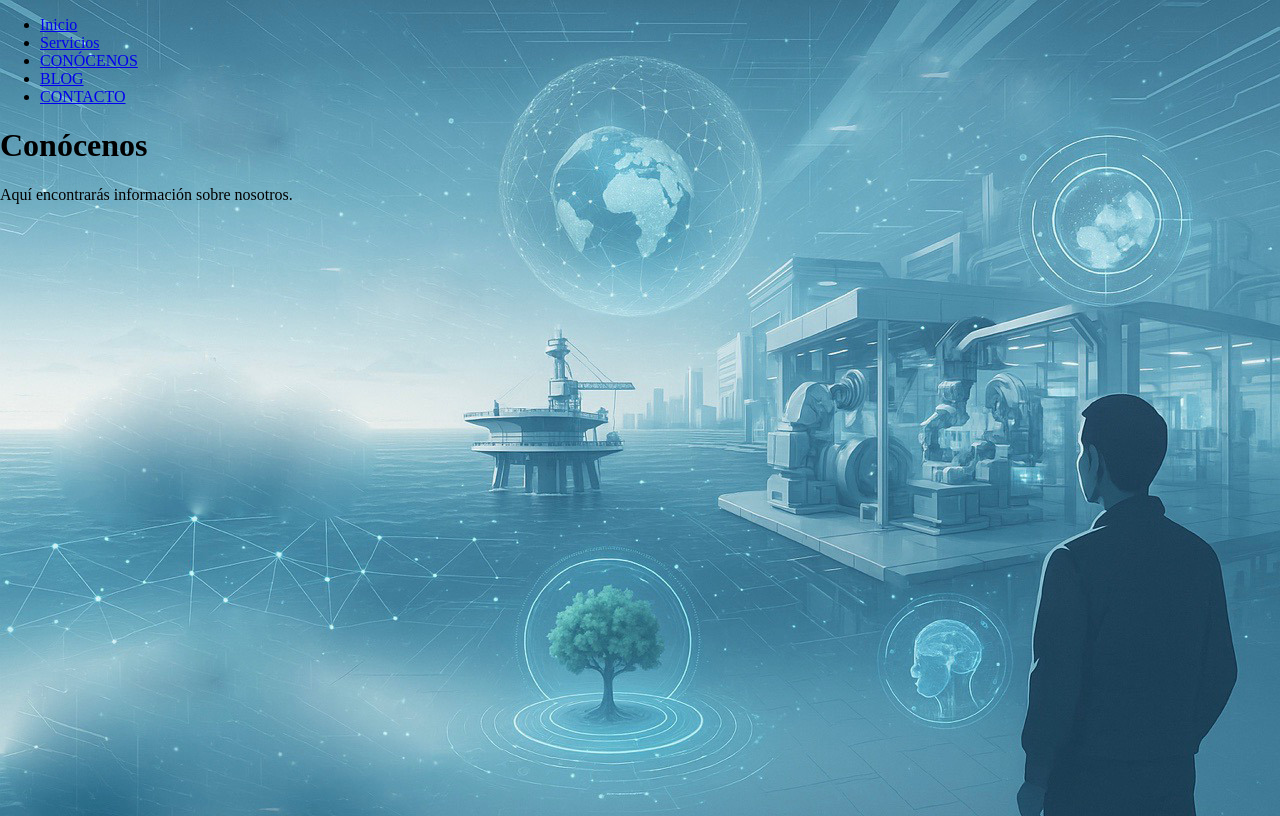
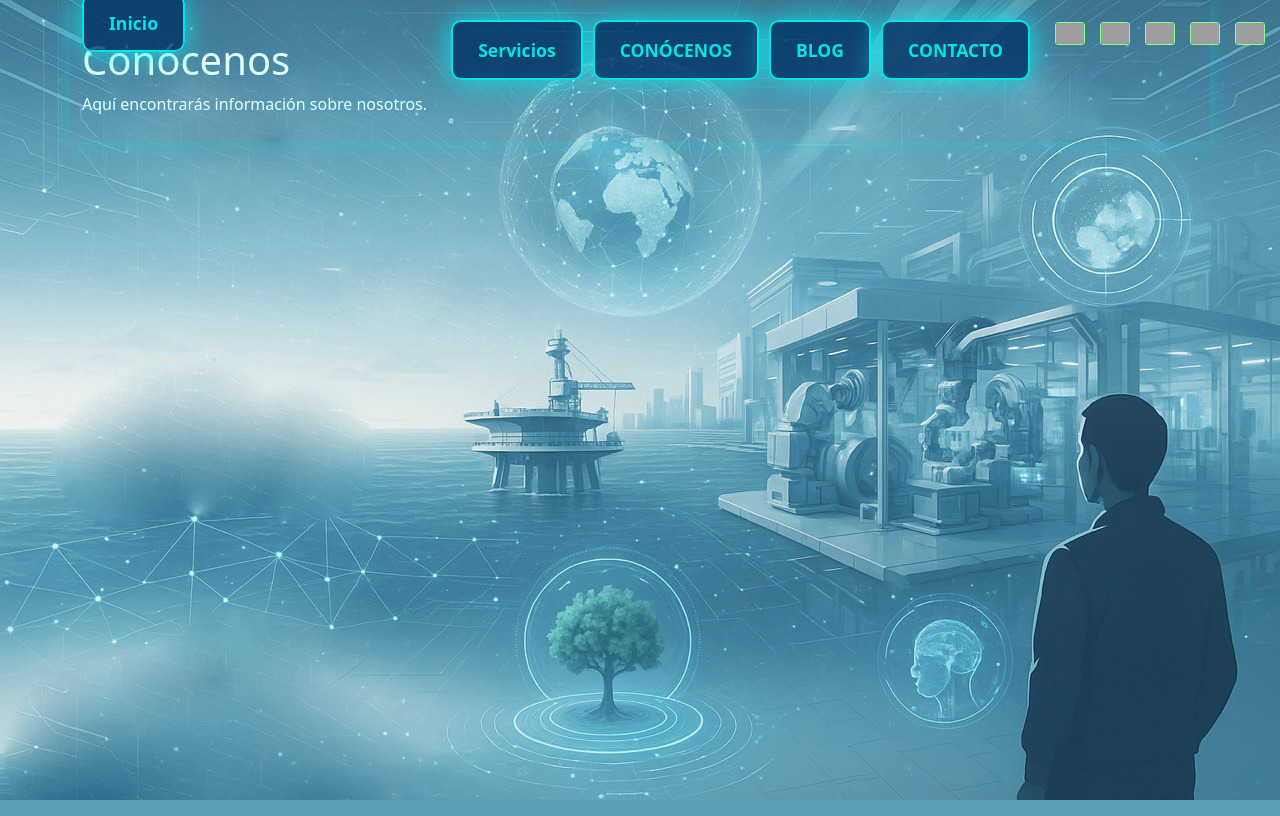
Before and after one commit to Daly2025/omanxus, a PHP site: page /conocenos.php in a window 1280 px wide. Run offline with PHP 8.4, Linux system fonts and the light colour scheme; grey boxes are pictures that could not be loaded.

Commit message:
conocenos idioma

```diff
--- a/conocenos.php
+++ b/conocenos.php
@@ -1,37 +1,108 @@
 <?php
-// Incluir el archivo de idioma para la internacionalización
-include 'lang/' . (isset($_SESSION['lang']) ? $_SESSION['lang'] : 'es') . '.php';
+// Inicia la sesión para manejar el idioma
+session_start();
+
+// Define el idioma por defecto si no está establecido
+if (!isset($_SESSION['lang'])) {
+    $_SESSION['lang'] = 'es'; // Español como idioma por defecto
+}
+
+// Cambia el idioma si se selecciona uno nuevo
+if (isset($_GET['lang'])) {
+    $_SESSION['lang'] = $_GET['lang'];
+}
+
+// Carga el archivo de idioma basado en $_SESSION['lang']
+// Asegúrate de que el archivo exista para evitar errores
+$lang_file = 'lang/' . $_SESSION['lang'] . '.php';
+if (file_exists($lang_file)) {
+    include $lang_file;
+} else {
+    // Si el archivo de idioma no existe, carga el español por defecto
+    include 'lang/es.php';
+}
+
 ?>
 <!DOCTYPE html>
-<html lang="es">
+<html lang="<?php echo $_SESSION['lang']; ?>">
 <head>
     <meta charset="UTF-8">
     <meta name="viewport" content="width=device-width, initial-scale=1.0">
+    <!-- Bootstrap CSS -->
+    <link href="https://cdn.jsdelivr.net/npm/bootstrap@5.3.3/dist/css/bootstrap.min.css" rel="stylesheet" integrity="sha384-QWTKZyjpPEjISv5WaRU9OFeRpok6YctnYmDr5pNlyT2bRjXh0JMhjY6hW+ALEwIH" crossorigin="anonymous">
+    <link rel="stylesheet" href="style.css">
     <title><?php echo $lang['conocenos_title']; ?></title>
-    <link rel="stylesheet" href="style.css">
+    <style>
+        body {
+            background-image: url('images/sobre1.jpg');
+            background-size: cover;
+            background-repeat: no-repeat;
+            background-attachment: fixed;
+        }
+    </style>
 </head>
-<body style="background-image: url('images/sobre1.jpg'); background-size: cover; background-repeat: no-repeat; background-attachment: fixed;">
-    <header>
-        <!-- Aquí puedes incluir tu menú de navegación, similar al de index.php -->
-        <nav>
-            <ul>
-                <li><a href="index.php"><?php echo $lang['home_button']; ?></a></li>
-                <li><a href="#"><?php echo $lang['services_button']; ?></a></li>
-                <li><a href="conocenos.php"><?php echo $lang['conocenos_button']; ?></a></li>
-                <li><a href="blog.php"><?php echo $lang['blog_button']; ?></a></li>
-                <li><a href="contacto.php"><?php echo $lang['contacto_button']; ?></a></li>
-            </ul>
-        </nav>
-    </header>
+<body>
+    <div class="language-selector">
+        <a href="?lang=es"><img src="https://flagcdn.com/es.svg" alt="<?php echo $lang['lang_es']; ?>"></a>
+        <a href="?lang=en"><img src="https://flagcdn.com/gb.svg" alt="<?php echo $lang['lang_en']; ?>"></a>
+        <a href="?lang=fr"><img src="https://flagcdn.com/fr.svg" alt="<?php echo $lang['lang_fr']; ?>"></a>
+        <a href="?lang=pt"><img src="https://flagcdn.com/pt.svg" alt="<?php echo $lang['lang_pt']; ?>"></a>
+        <a href="?lang=ar"><img src="https://flagcdn.com/sa.svg" alt="<?php echo $lang['lang_ar']; ?>"></a>
+    </div>
 
-    <main>
-        <h1><?php echo $lang['conocenos_heading']; ?></h1>
-        <p><?php echo $lang['conocenos_content']; ?></p>
-        <!-- Agrega aquí el contenido específico de la página Conocenos -->
-    </main>
+    <div class="container">
+        <div class="servicios-dropdown">
+            <button class="menu-button" id="serviciosButton"><?php echo $lang['services_button']; ?></button>
+            <a href="conocenos.php" class="menu-button"><?php echo $lang['conocenos_button']; ?></a>
+            <a href="blog.php" class="menu-button"><?php echo $lang['blog_button']; ?></a>
+            <a href="contacto.php" class="menu-button"><?php echo $lang['contacto_button']; ?></a>
+            <div id="menuContent" class="menu-container hidden">
+                <div class="button-group">
+                    <a href="ingenieria_multidisciplinar.php" class="menu-button"><?php echo $lang['card_title_1']; ?></a>
+                    <a href="pesaje_en_barcos.php" class="menu-button"><?php echo $lang['card_title_2']; ?></a>
+                    <a href="pesaje_industrial.php" class="menu-button"><?php echo $lang['card_title_3']; ?></a>
+                </div>
+                <div class="button-group">
+                    <a href="fabricacion_maquinaria_especial.php" class="menu-button"><?php echo $lang['card_title_4']; ?></a>
+                    <a href="investigacion_invencion_multidisciplinar.php" class="menu-button"><?php echo $lang['card_title_5']; ?></a>
+                    <a href="sector_pesca.php" class="menu-button"><?php echo $lang['card_title_6']; ?></a>
+                </div>
+                <div class="button-group">
+                    <a href="puertos.php" class="menu-button"><?php echo $lang['card_title_7']; ?></a>
+                    <a href="sector_frigorificos.php" class="menu-button"><?php echo $lang['card_title_8']; ?></a>
+                    <a href="sala_procesado.php" class="menu-button"><?php echo $lang['card_title_9']; ?></a>
+                </div>
+                <div class="button-group">
+                    <a href="sector_conservero.php" class="menu-button"><?php echo $lang['card_title_10']; ?></a>
+                    <a href="acuicultura_en_el_mar.php" class="menu-button"><?php echo $lang['card_title_11']; ?></a>
+                    <a href="biotecnologia_aplicada_medio_ambiente.php" class="menu-button"><?php echo $lang['card_title_12']; ?></a>
+                </div>
+                <div class="button-group">
+                    <a href="biotecnologia_aplicada_medico.php" class="menu-button"><?php echo $lang['card_title_13']; ?></a>
+                    <a href="energyxul_industrial.php" class="menu-button"><?php echo $lang['card_title_14']; ?></a>
+                    <a href="formacion.php" class="menu-button menu-button-circle"><?php echo $lang['card_title_15']; ?></a>
+                </div>
+            </div>
+        </div>
+        <a href="index.php" class="menu-button home-button"><?php echo $lang['home_button']; ?></a>
 
-    <footer>
-        <!-- Aquí puedes incluir tu pie de página -->
-    </footer>
+        <h1 class="page-title"><?php echo $lang['conocenos_heading']; ?></h1>
+        <p class="page-content"><?php echo $lang['conocenos_content']; ?></p>
+    </div>
+
+    <!-- Bootstrap JS y Popper.js -->
+    <script src="https://cdn.jsdelivr.net/npm/bootstrap@5.3.3/dist/js/bootstrap.bundle.min.js" integrity="sha384-YvpcrYf0tY3lHB60NNkmXc5s9fDVZLESaAA55NDzOxhy9GkcIdslK1eN7N6jIeHz" crossorigin="anonymous"></script>
+    <script>
+        document.addEventListener('DOMContentLoaded', function() {
+            var serviciosButton = document.getElementById('serviciosButton');
+            var menuContent = document.getElementById('menuContent');
+
+            if (serviciosButton && menuContent) {
+                serviciosButton.addEventListener('click', function() {
+                    menuContent.classList.toggle('hidden');
+                });
+            }
+        });
+    </script>
 </body>
 </html>
--- a/lang/ar.php
+++ b/lang/ar.php
@@ -72,6 +72,9 @@ $lang = array(
     'contact_us_email' => 'اتصل بنا للحصول على مزيد من المعلومات: info@omanxus.com',
     'conocenos_button' => 'معلومات عنا',
     'blog_button' => 'مدونة',
-    'contacto_button' => 'اتصل بنا'
+    'contacto_button' => 'اتصل بنا',
+    'home_button' => 'الصفحة الرئيسية',
+    'conocenos_heading' => 'تعرف علينا',
+    'conocenos_content' => 'هنا ستجد معلومات عنا.'
 );
 ?>
```
